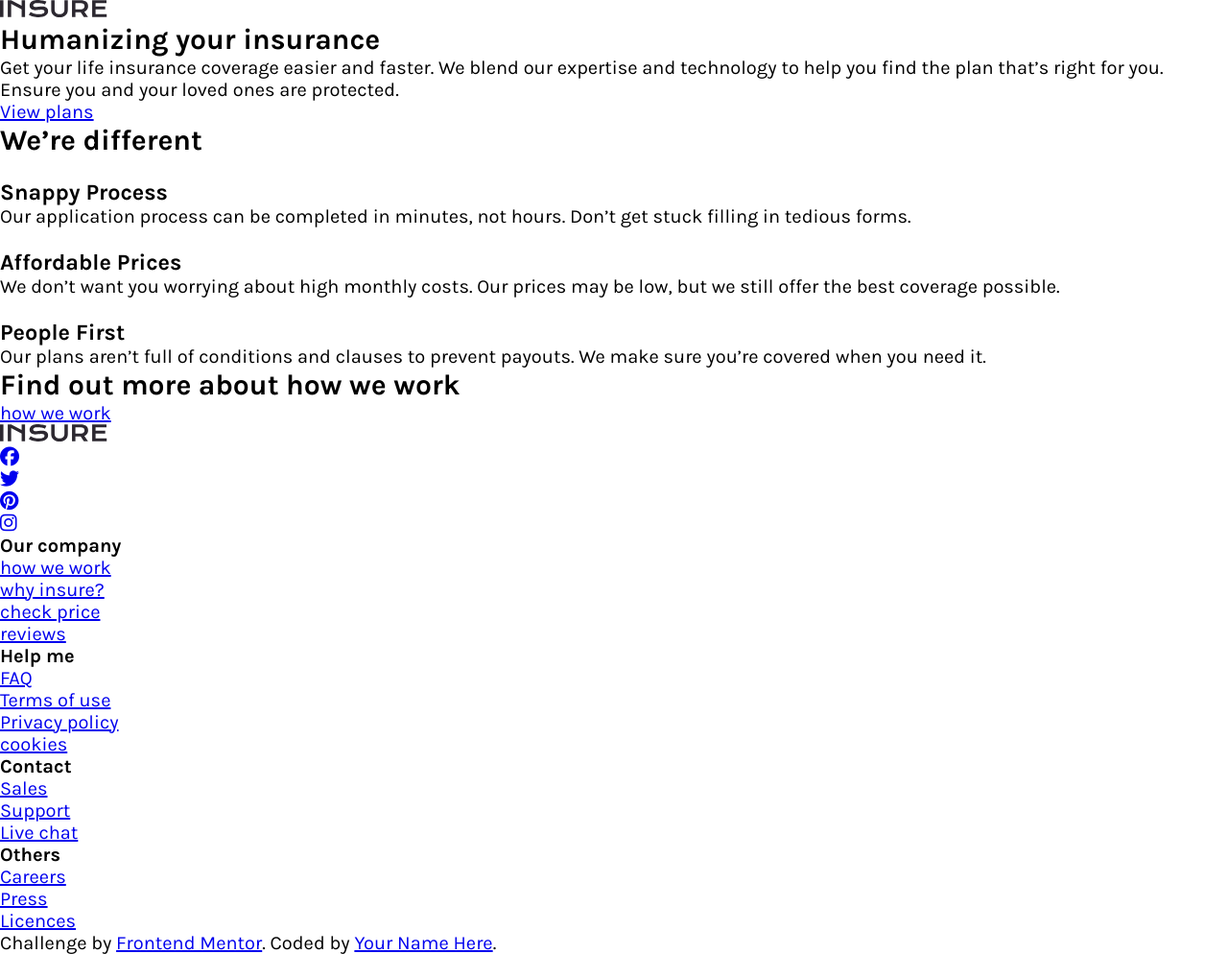
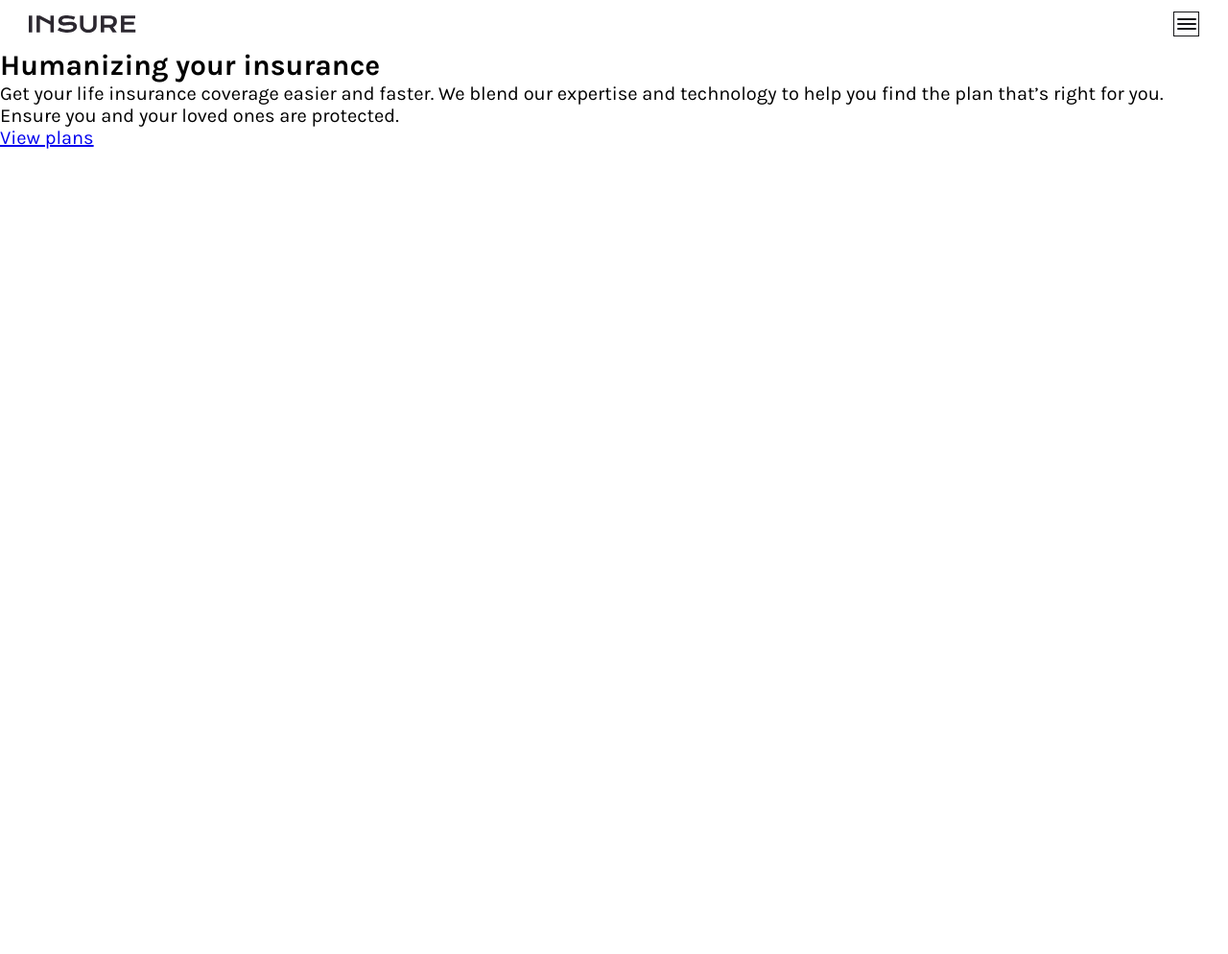
Before and after one commit to rica213/insurance-landing-product-master, a website: page index.html in a window 1280 px wide. Shown: the whole page at 96% size. After the commit the page ends 800 px from the top, so only its background shows below. Drawn offline with Linux system fonts and the light colour scheme.

Commit message:
Add style in Logo and Menu

```diff
--- a/index.html
+++ b/index.html
@@ -36,7 +36,11 @@
     <header>
       <nav>
         <img src="images/logo.svg" alt="logo" />
-        <menu></menu>
+        <menu>
+          <div class="bar"></div>
+          <div class="bar"></div>
+          <div class="bar"></div>
+        </menu>
       </nav>
       <section class="headline">
         <h1>Humanizing your insurance</h1>
@@ -48,6 +52,7 @@
         <a href="#">View plans</a>
       </section>
     </header>
+    <!---
     <main>
       <section class="features">
         <h2>We’re different</h2>
@@ -131,6 +136,6 @@
       <a href="https://www.frontendmentor.io?ref=challenge" target="_blank"
         >Frontend Mentor</a
       >. Coded by <a href="#">Your Name Here</a>.
-    </div>
+    </div> !-->
   </body>
 </html>
--- a/style.css
+++ b/style.css
@@ -10,3 +10,36 @@ html {
 body {
   font-family: 'Karla', sans-serif;
 }
+
+header {
+  width: 100%;
+  height: auto;
+}
+
+nav {
+  width: 100%;
+  height: 50px;
+  background: #fff;
+  display: flex;
+  align-items: center;
+  justify-content: space-between;
+}
+
+nav img {
+  padding: 0 30px;
+}
+
+ menu {
+  padding: 3px 2.5px;
+  margin: 0 30px;
+  border: 1px solid #161618;
+ }
+
+.bar {
+  background: #161618;
+  width: 20px;
+  height: 2px;
+  margin: 3px 0;
+  border-radius: 1px;
+
+}
```
